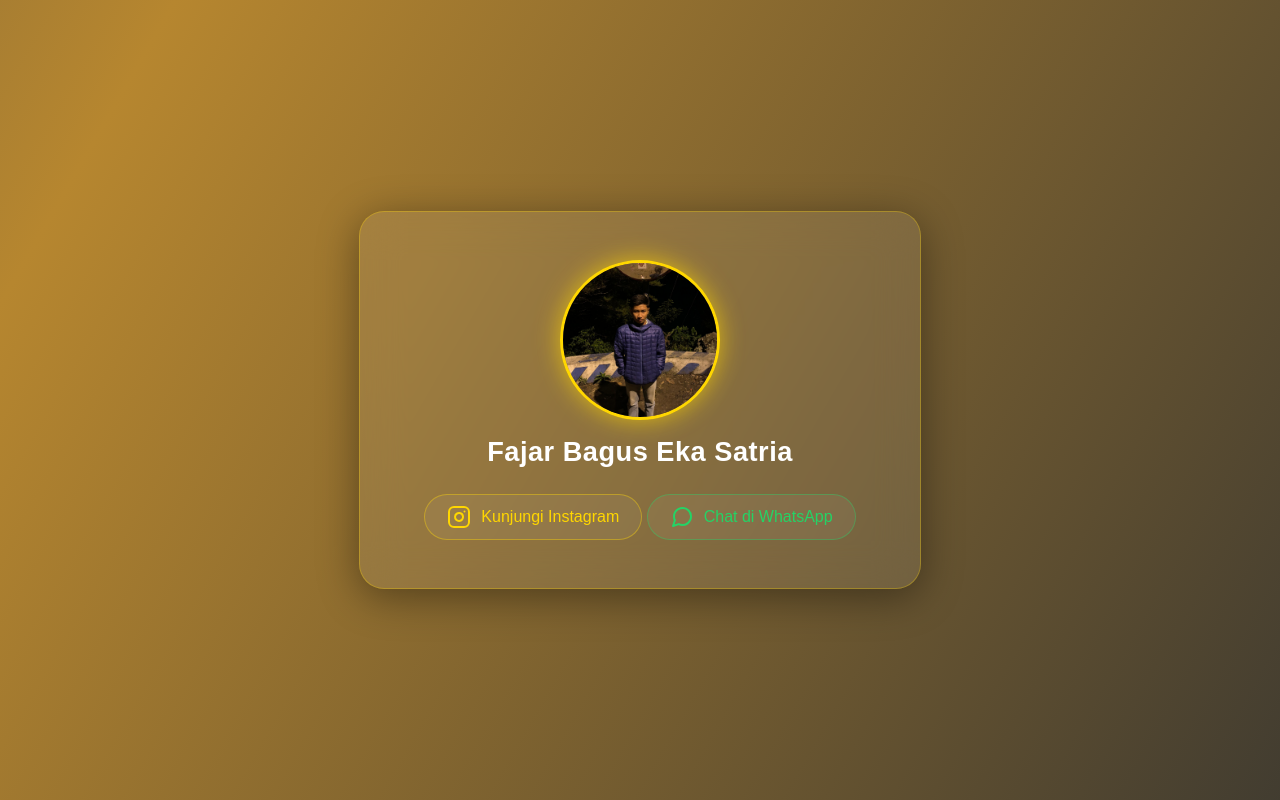
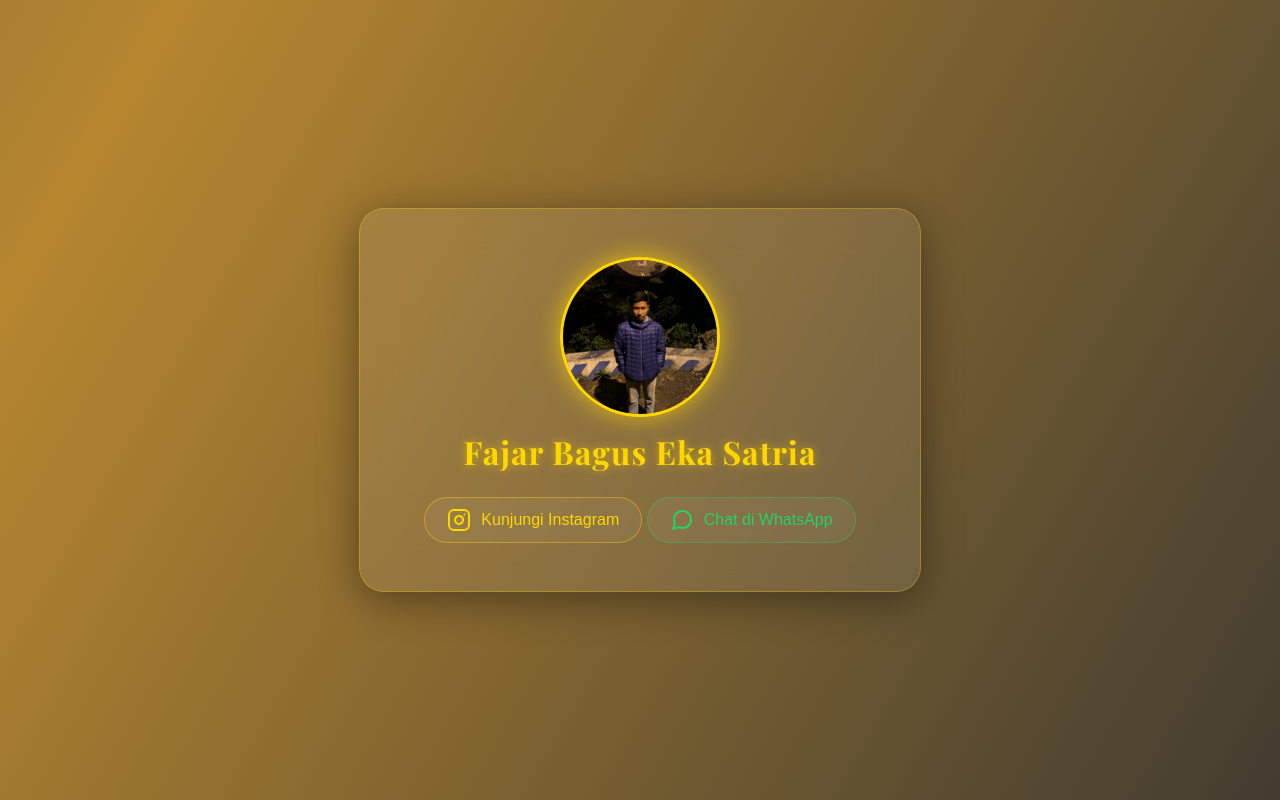
Before and after one commit to FAJARBAGUSSS/profil-fajar, a plain HTML site: page bio/index.html in a window 1280 px wide. Drawn offline with nearby package versions, Linux system fonts and the light colour scheme.

Commit message:
Update index.html

```diff
--- a/bio/index.html
+++ b/bio/index.html
@@ -10,6 +10,9 @@
 
     <!-- Feather Icons CDN -->
     <script src="https://unpkg.com/feather-icons"></script>
+
+    <!-- Google Font untuk nama -->
+    <link href="https://fonts.googleapis.com/css2?family=Playfair+Display:wght@700&display=swap" rel="stylesheet">
 
     <style>
         /* ====== GLOBAL STYLE ====== */
@@ -70,11 +73,13 @@
 
         /* ====== NAMA ====== */
         .profile-name {
-            font-weight: 600;
-            font-size: 1.7rem;
+            font-family: "Playfair Display", serif;
+            font-weight: 700;
+            font-size: 2rem;
             margin-bottom: 1rem;
-            letter-spacing: 0.5px;
-            color: #fff;
+            letter-spacing: 1px;
+            color: #ffd700;
+            text-shadow: 0 0 10px rgba(255, 215, 0, 0.6);
             animation: fadeInUp 1.7s ease;
         }
 
@@ -146,7 +151,7 @@
             }
 
             .profile-name {
-                font-size: 1.3rem;
+                font-size: 1.5rem;
             }
         }
     </style>
```
